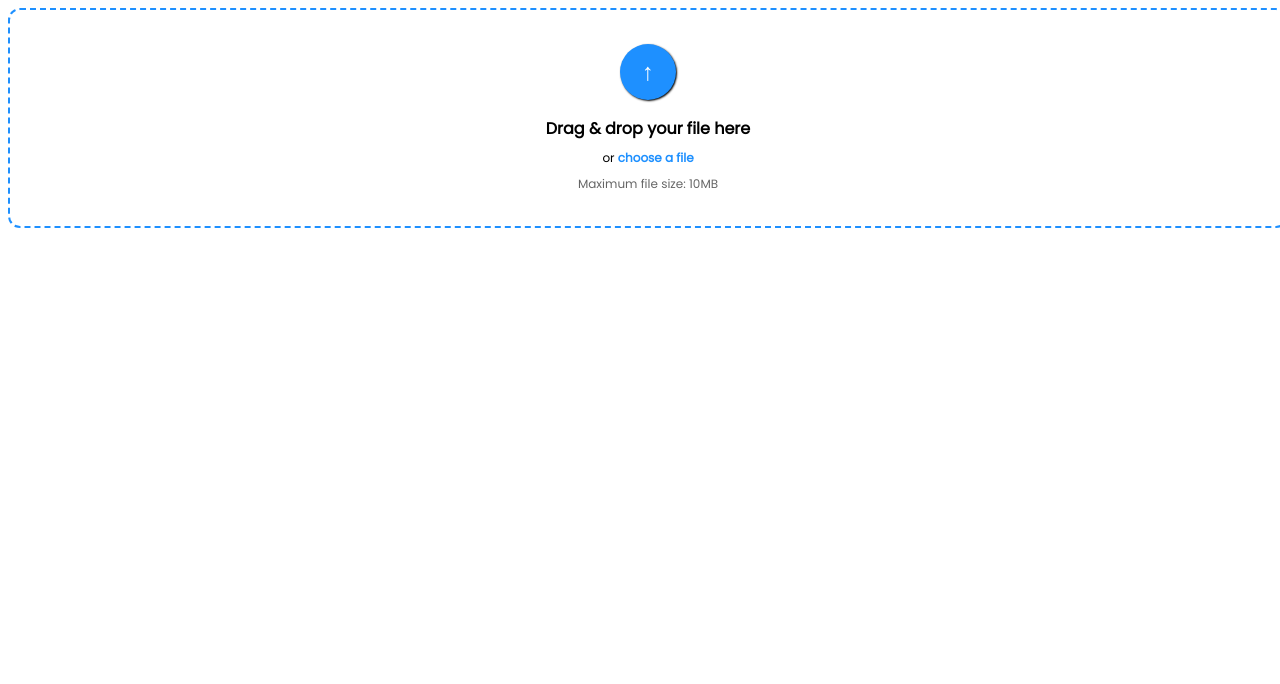
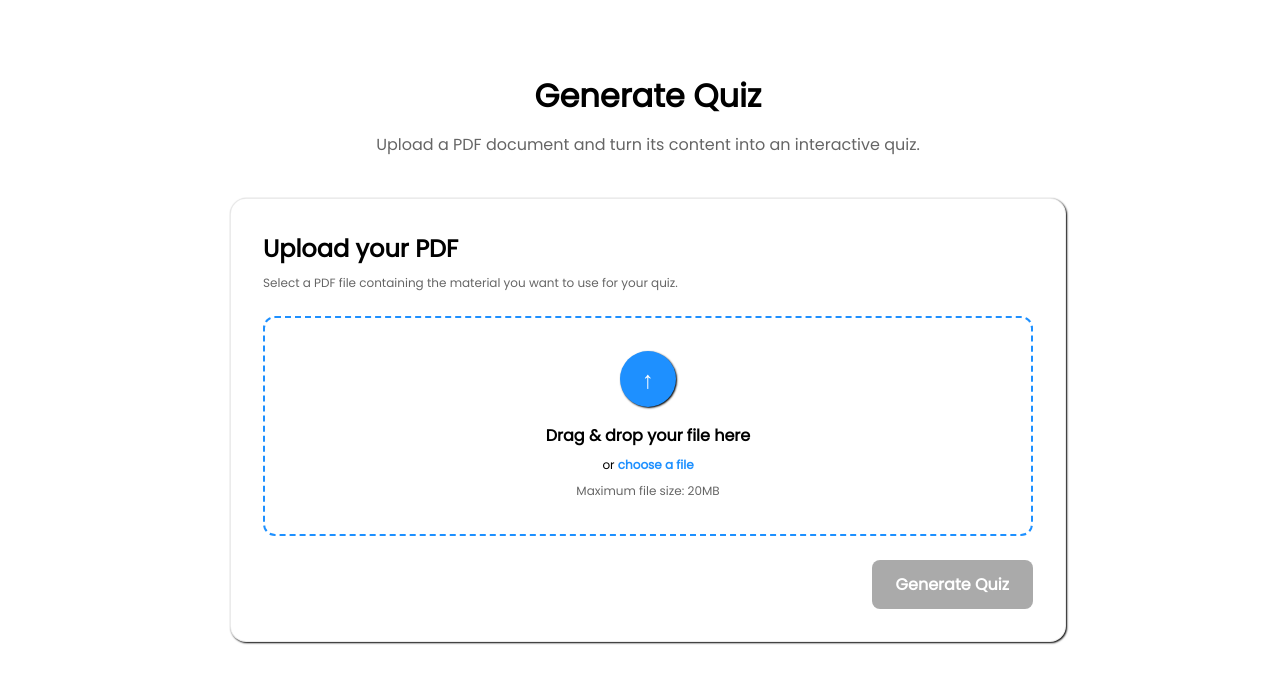
Before and after one commit to HaihengDev/QuizGenerate, a React (Vite) app: page /generate-quiz-form in a window 1280 px wide. Shown: the top 684 px of the page. Built offline with nearby package versions, Linux system fonts and the light colour scheme.

Commit message:
added: GenerateQuizForm component with file upload functionality and styles

```diff
--- a/src/pages/GenerateQuizForm.tsx
+++ b/src/pages/GenerateQuizForm.tsx
@@ -1,7 +1,60 @@
+import { useState } from 'react';
 import FileDropZone from '../components/FileDropZone';
+import './style/generate-quiz.css';
 
 const Page = () => {
-  return <FileDropZone />;
+  const [file, setFile] = useState<File | null>(null);
+
+  const handleFileSelect = (file: File | null) => {
+    setFile(file);
+  };
+
+  const handleGenerate = () => {
+    if (!file) return;
+
+    // PDF → JSON → Quiz generation
+    console.log('Generating quiz from:', file.name);
+  };
+
+  return (
+    <section id="generate-quiz-form-container">
+      <header className="generate-quiz-header">
+        <h1>Generate Quiz</h1>
+
+        <p>
+          Upload a PDF document and turn its content into an interactive quiz.
+        </p>
+      </header>
+
+      <div className="generate-quiz-card">
+        <h2 className="generate-quiz-section-title">Upload your PDF</h2>
+
+        <p className="generate-quiz-section-description">
+          Select a PDF file containing the material you want to use for your
+          quiz.
+        </p>
+
+        <div className="generate-quiz-upload">
+          <FileDropZone
+            accept=".pdf,application/pdf"
+            maxSize={20}
+            onFileSelect={handleFileSelect}
+          />
+        </div>
+
+        <div className="generate-quiz-footer">
+          <button
+            type="button"
+            className="generate-quiz-button"
+            disabled={!file}
+            onClick={handleGenerate}
+          >
+            Generate Quiz
+          </button>
+        </div>
+      </div>
+    </section>
+  );
 };
 
 export default Page;
--- /dev/null
+++ b/src/pages/style/generate-quiz.css
@@ -0,0 +1,156 @@
+#generate-quiz-form-container {
+  width: min(900px, 100%);
+  min-height: calc(100vh - 80px);
+
+  margin: 0 auto;
+  padding: 4rem 2rem;
+
+  box-sizing: border-box;
+
+  display: flex;
+  flex-direction: column;
+  align-items: center;
+
+  font-family: var(--font-poppins), sans-serif;
+}
+
+/* Header */
+.generate-quiz-header {
+  width: 100%;
+  text-align: center;
+
+  margin-bottom: 2.5rem;
+}
+
+.generate-quiz-header h1 {
+  margin: 0 0 0.75rem;
+
+  color: var(--text-primary);
+
+  font-size: var(--text-xl);
+  font-weight: var(--font-bold);
+}
+
+.generate-quiz-header p {
+  max-width: 600px;
+
+  margin: 0 auto;
+
+  color: var(--text-primary);
+
+  font-size: var(--text-md);
+  font-weight: var(--font-regular);
+
+  opacity: 0.6;
+  line-height: 1.6;
+}
+
+/* Form card */
+.generate-quiz-card {
+  width: 100%;
+
+  padding: 2rem;
+
+  box-sizing: border-box;
+
+  background: var(--bg-secondary);
+
+  border: 1px solid rgba(0, 0, 0, 0.08);
+  border-radius: 16px;
+
+  box-shadow: var(--shadow-light);
+}
+
+/* Section title */
+.generate-quiz-section-title {
+  margin: 0 0 0.5rem;
+
+  color: var(--text-primary);
+
+  font-size: var(--text-lg);
+  font-weight: var(--font-semibold);
+}
+
+.generate-quiz-section-description {
+  margin: 0 0 1.5rem;
+
+  color: var(--text-primary);
+
+  font-size: var(--text-sm);
+  opacity: 0.6;
+}
+
+/* File dropzone wrapper */
+.generate-quiz-upload {
+  width: 100%;
+}
+
+/* Footer */
+.generate-quiz-footer {
+  display: flex;
+  justify-content: flex-end;
+
+  margin-top: 1.5rem;
+}
+
+/* Generate button */
+.generate-quiz-button {
+  padding: 0.75rem 1.5rem;
+
+  border: none;
+  border-radius: 8px;
+
+  background: var(--color-primary);
+  color: var(--bg-secondary);
+
+  font-family: inherit;
+  font-size: var(--text-md);
+  font-weight: var(--font-semibold);
+
+  cursor: pointer;
+
+  transition:
+    background-color 0.2s ease,
+    box-shadow 0.2s ease,
+    transform 0.2s ease;
+}
+
+.generate-quiz-button:hover {
+  background: var(--color-hover);
+  box-shadow: var(--shadow-light);
+  transform: translateY(-1px);
+}
+
+.generate-quiz-button:active {
+  transform: translateY(0);
+}
+
+.generate-quiz-button:disabled {
+  background: #aaa;
+  cursor: not-allowed;
+  box-shadow: none;
+  transform: none;
+}
+
+/* Responsive */
+@media (max-width: 600px) {
+  #generate-quiz-form-container {
+    padding: 2.5rem 1rem;
+  }
+
+  .generate-quiz-header h1 {
+    font-size: var(--text-lg);
+  }
+
+  .generate-quiz-card {
+    padding: 1.25rem;
+  }
+
+  .generate-quiz-footer {
+    justify-content: stretch;
+  }
+
+  .generate-quiz-button {
+    width: 100%;
+  }
+}
```
